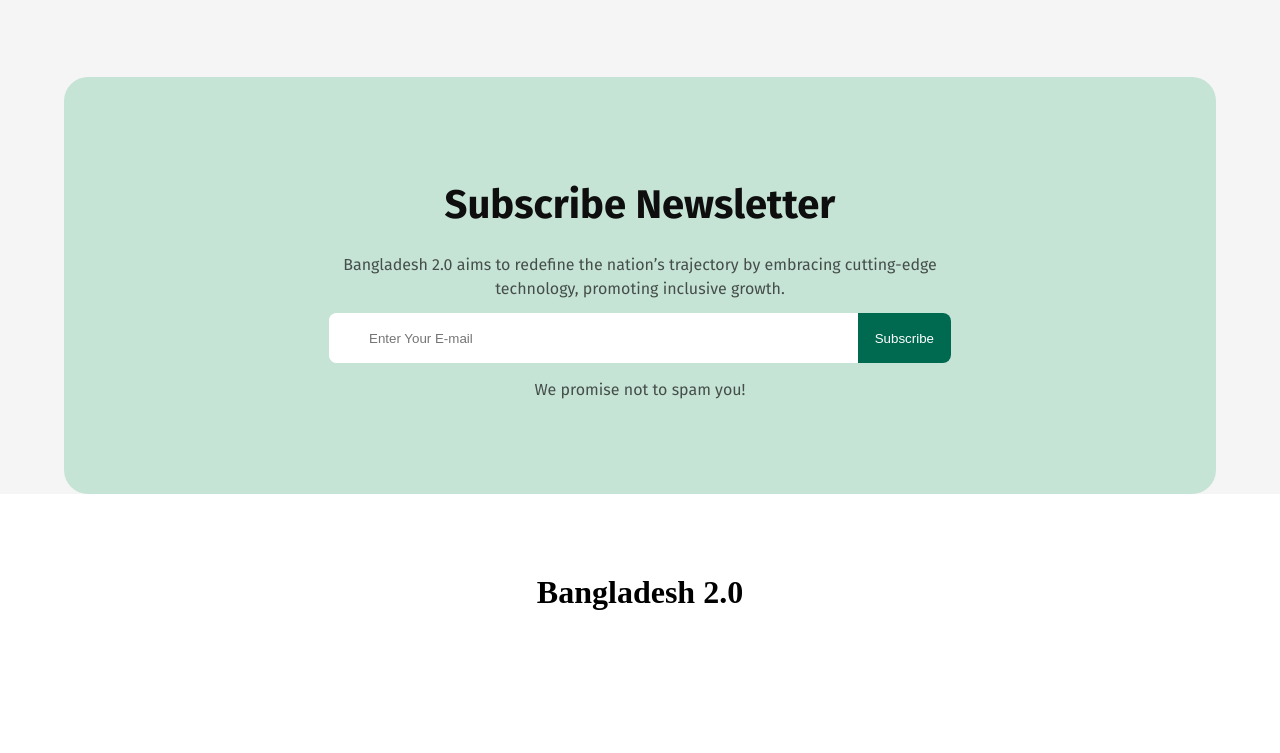
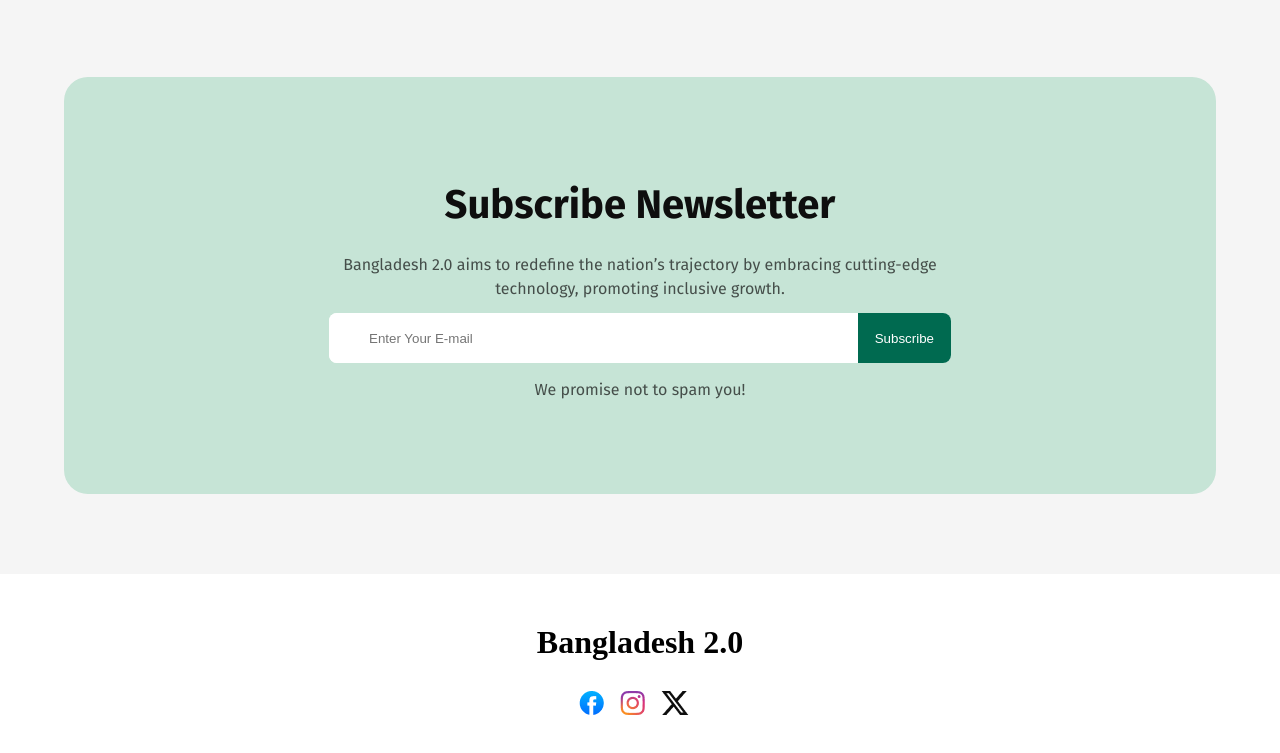
Before and after one commit to bdruhul/assignment-1, a plain HTML site: page index.html in a window 1280 px wide. Shown: the part 4372-5125 px from the top of the page. Before the commit the page ends 4983 px from the top, so only its background shows below. Drawn offline with Linux system fonts and the light colour scheme.

Commit message:
added footer section

```diff
--- a/assets/css/style.css
+++ b/assets/css/style.css
@@ -24,6 +24,7 @@ a {
 
 main {
     background-color: #F5F5F5;
+    padding-bottom: 80px;
 }
 
 .d_flex {
@@ -233,7 +234,8 @@ main header nav {
 .designation,
 .date_time,
 .news_text,
-.newsletter_text, .news_bottom_text {
+.newsletter_text,
+.news_bottom_text {
     font-family: var(--fira-sans);
     font-size: 16px;
     line-height: 24px;
@@ -394,10 +396,12 @@ select:focus {
     background-color: #C6E4D6;
     transition: all linear 0.3s;
 }
+
 .donate_input {
     margin-bottom: 25px;
 
 }
+
 .donate_input input {
     width: 100%;
     border: none;
@@ -407,22 +411,25 @@ select:focus {
     box-shadow: rgba(0, 0, 0, 0.02) 0px 1px 3px 0px, rgba(27, 31, 35, 0.15) 0px 0px 0px 1px;
     border-radius: 7px;
 }
+
 .donate_input input::placeholder {
     text-align: center;
     font-family: var(--fira-sans);
     font-size: 20px;
     font-weight: 400;
 }
+
 /* donate section css part end */
 /* newsletter section css part start  */
 .newsletter {
     padding: 80px 265px;
     background-color: #C6E4D6;
-    margin: 80px auto;
+    margin-top: 80px;
     border-radius: 24px;
     text-align: center;
 }
-.news_input form{
+
+.news_input form {
     width: 100%;
     height: 50px;
     background-color: #fff;
@@ -430,17 +437,19 @@ select:focus {
     text-align: left;
     border-radius: 8px;
 }
-.news_input form input{
+
+.news_input form input {
     width: 85%;
     height: 100%;
     margin: 0;
     border: none;
     outline: none;
     border-radius: 8px;
-        padding-left:40px ;
+    padding-left: 40px;
     padding-right: 20px;
 }
-.newslatter_btn{
+
+.newslatter_btn {
     width: 15%;
     position: absolute;
     top: 0;
@@ -454,14 +463,24 @@ select:focus {
     color: #fff;
     cursor: pointer;
 }
-.news_bottom_text{
+
+.news_bottom_text {
     margin-top: 15px;
 }
+
 /* newsletter section css part end */
 /* footer section css part start  */
-    .footer{
+.footer {
+    padding: 50px 0px;
     text-align: center;
-        padding: 0 !important;
-        margin: 0 !important;
 }
+
+.social_icon_box {
+    margin-top: 30px;
+}
+
+.social_icon_box img {
+    margin-right: 12px;
+}
+
 /* footer section css part end */
--- a/index.html
+++ b/index.html
@@ -264,7 +264,8 @@
             <h1 class="newsletter_heading section_heading">
                 Subscribe Newsletter
             </h1>
-                            <p class="newsletter_text">Bangladesh 2.0 aims to redefine the nation’s trajectory by embracing cutting-edge technology, promoting inclusive growth.</p>
+            <p class="newsletter_text">Bangladesh 2.0 aims to redefine the nation’s trajectory by embracing cutting-edge
+                technology, promoting inclusive growth.</p>
             <div class="news_input">
                 <form action="">
                     <input type="email" name="" id="" placeholder="Enter Your E-mail">
@@ -281,6 +282,11 @@
     <!-- footer section html part start  -->
     <footer class="footer">
         <h1 class="footer_heading">Bangladesh 2.0</h1>
+        <div class="social_icon_box">
+            <a href="#"> <img src="./assets/image/facebook.png" alt="" srcset=""></a>
+            <a href="#"> <img src="./assets/image/instagram.png" alt="" srcset=""></a>
+            <a href="#"> <img src="./assets/image/x.png" alt="" srcset=""></a>
+        </div>
     </footer>
     <!-- footer section html part end -->
 </body>
```
Lines whose indentation alone changed are shown as unchanged.
